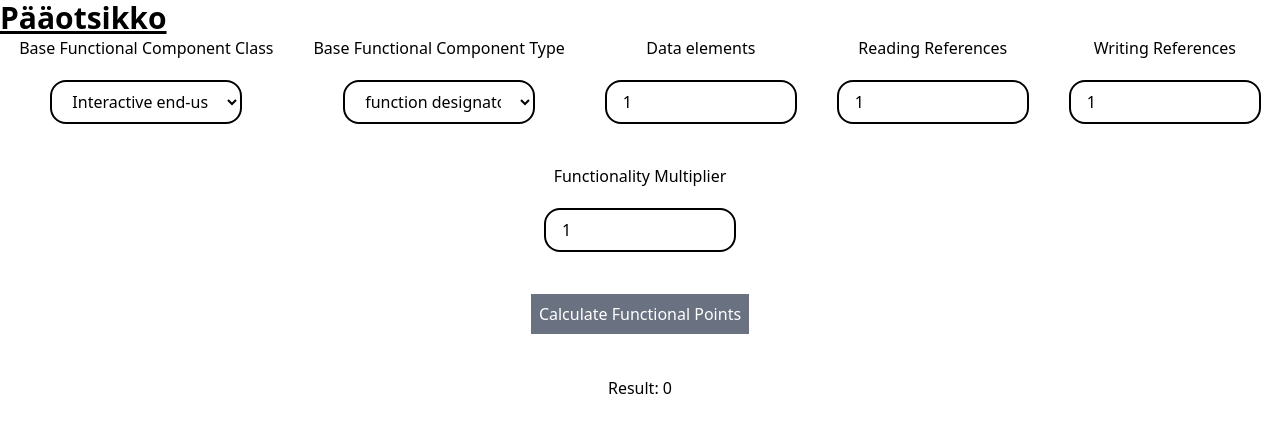
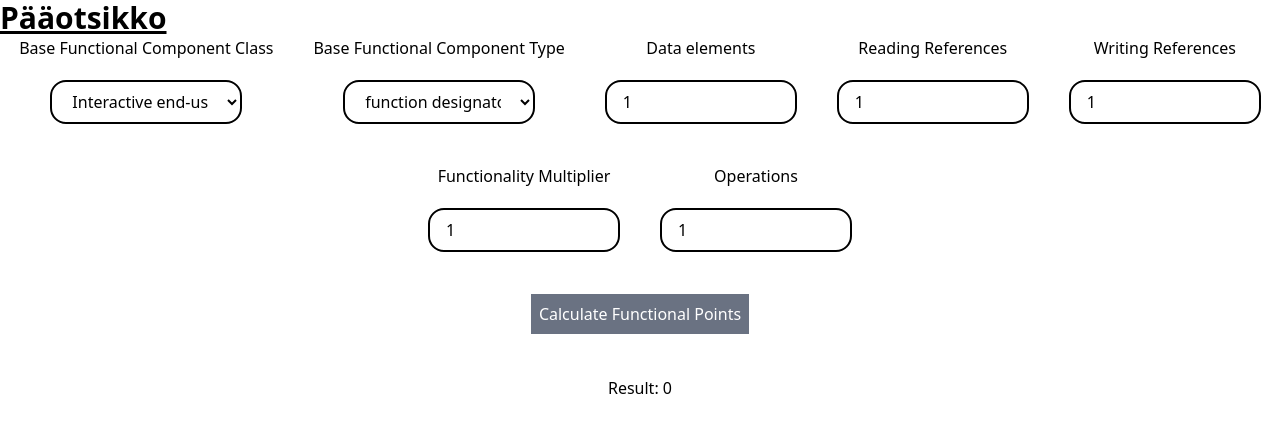
Before and after one commit to fisma-benefit-app/benefit-app, a React (Vite) app in the folder frontend/: page / in a window 1280 px wide. Shown: the top 432 px of the page. Built offline with nearby package versions, Linux system fonts and the light colour scheme.

Commit message:
fix: calculation logic fixes

```diff
--- a/frontend/src/demo/CalculationDemo.tsx
+++ b/frontend/src/demo/CalculationDemo.tsx
@@ -12,7 +12,8 @@ const CalculationDemo = () => {
     dataElements: number,
     readingReferences: number,
     writingReferences: number,
-    functionalityMultiplier: number
+    functionalityMultiplier: number,
+    operations: number
   }
 
   //state where collected form data is stored
@@ -22,7 +23,8 @@ const CalculationDemo = () => {
     dataElements: 1,
     readingReferences: 1,
     writingReferences: 1,
-    functionalityMultiplier: 1
+    functionalityMultiplier: 1,
+    operations: 1
   })
 
   //state for storing and rendering calculated result
@@ -43,33 +45,34 @@ const CalculationDemo = () => {
   const calculateFunctionalPoints = (e: FormEvent<HTMLFormElement>) => {
     e.preventDefault();
     console.log(calculationData)
-    switch(calculationData.baseFunctionalComponentClass) {
+    switch (calculationData.baseFunctionalComponentClass) {
       case "Interactive end-user navigation and query service":
-        setResult(0.2 + calculationData.dataElements/7 + calculationData.readingReferences/2);
-        if (calculationData.baseFunctionalComponentType !== "function designators" ||
-          calculationData.baseFunctionalComponentType !== "function lists" ||
-          calculationData.baseFunctionalComponentType !== "selection lists") {
-        setResult(0.2 + (calculationData.dataElements + 1)/7 + calculationData.readingReferences/2);
-      }
+        if (calculationData.baseFunctionalComponentType === "function designators" ||
+          calculationData.baseFunctionalComponentType === "function lists" ||
+          calculationData.baseFunctionalComponentType === "selection lists") {
+          setResult(0.2 + calculationData.dataElements / 7 + calculationData.readingReferences / 2);
+          break;
+        }
+        setResult(0.2 + (calculationData.dataElements + 1) / 7 + calculationData.readingReferences / 2);
         break;
       case "Interactive end-user input service":
-        setResult(calculationData.functionalityMultiplier * (0.2 + calculationData.dataElements/5 + calculationData.writingReferences/1.5 + calculationData.readingReferences/2));
+        setResult(calculationData.functionalityMultiplier * (0.2 + calculationData.dataElements / 5 + calculationData.writingReferences / 1.5 + calculationData.readingReferences / 2));
         break;
       case "Non-interactive end-user output service":
-        setResult(1 + calculationData.dataElements/5 + calculationData.readingReferences/2);
+        setResult(1 + calculationData.dataElements / 5 + calculationData.readingReferences / 2);
         break;
       case "Interface service to other applications":
-        setResult(0.5 + calculationData.dataElements/7 + calculationData.readingReferences/2);
+        setResult(0.5 + calculationData.dataElements / 7 + calculationData.readingReferences / 2);
         break;
       case "Interface service from other applications":
-        setResult(0.2 + calculationData.dataElements/5 + calculationData.writingReferences/1.5 + calculationData.readingReferences/2);
+        setResult(0.2 + calculationData.dataElements / 5 + calculationData.writingReferences / 1.5 + calculationData.readingReferences / 2);
         break;
       case "Data storage service":
-        setResult(1.5 + calculationData.dataElements/4);
+        setResult(1.5 + calculationData.dataElements / 4);
         break;
       case "Algorithmic or manipulation service":
-      setResult(0.1 + calculationData.dataElements/5 + o/3);
-      break;
+        setResult(0.1 + calculationData.dataElements / 5 + calculationData.operations / 3);
+        break;
     }
   }
 
@@ -141,6 +144,17 @@ const CalculationDemo = () => {
             onChange={handleChange}
           />
         </div>
+
+        <div className="flex flex-col gap-5 items-center">
+          <label htmlFor="operations">Operations</label>
+          <input
+            className="border-2 rounded-2xl px-4 py-2 w-48"
+            type="number"
+            id="operations"
+            value={calculationData.operations}
+            onChange={handleChange}
+          />
+        </div>
       </div>
 
       <button className="border-2 py-2 px-2 bg-gray-500 text-white cursor-pointer" type="submit">Calculate Functional Points</button>
```
